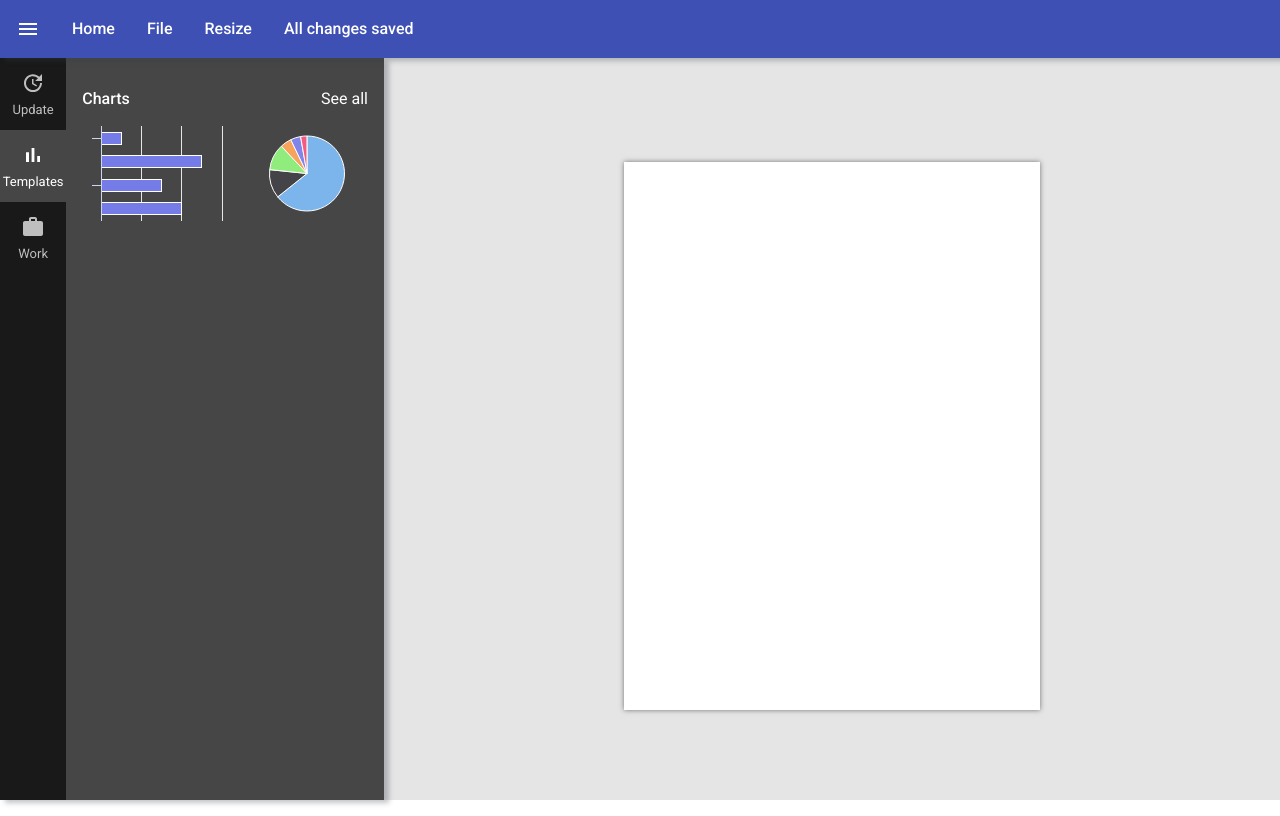
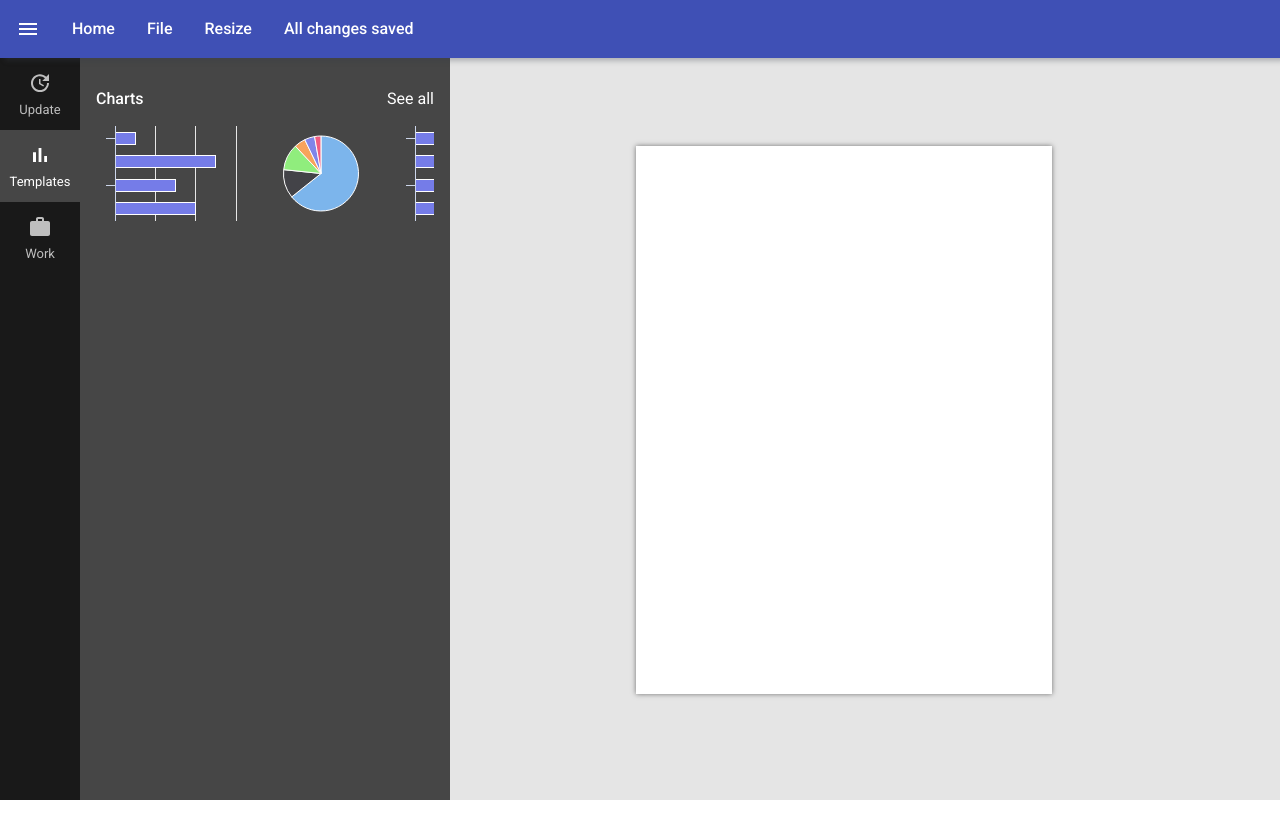
Before and after one commit to shadowhijackers/react-js-dashboard, a React (Create React App) app: page / in a window 1280 px wide. Built offline with nearby package versions, Linux system fonts and the light colour scheme.

Commit message:
Added Sidenav actions

```diff
--- a/src/components/A4-sheet/A4-sheet.scss
+++ b/src/components/A4-sheet/A4-sheet.scss
@@ -1,7 +1,6 @@
 .A4Sheet{
 
   $this: &;
-  margin: 16px;
   display: flex;
   align-items: center;
   height: 100%;
--- a/src/components/Header/Header.js
+++ b/src/components/Header/Header.js
@@ -7,6 +7,33 @@ class Header extends React.Component {
 	constructor(props) {
 		super(props);
 		this.navigations = this._getNavigations();
+	}
+
+	render() {
+
+		const navigationElements = this.navigations.map((nav, i)=>{
+			return <li key={i}>{nav.name}</li>
+		});
+
+		return (
+			<header className="Header u-shadow">
+				<div className="Header__wrapper">
+
+					<section className="Header-left-menu">
+						<i
+							className="Header-left-menu__icon icon icon-menu"
+							onClick={this.props.toggleMenuCallBack}
+						/>
+						<nav>
+							<ul className="Header-left-menu__list">
+								{navigationElements}
+							</ul>
+						</nav>
+					</section>
+
+				</div>
+			</header>
+		);
 	}
 
 	_getNavigations(){
@@ -29,29 +56,7 @@ class Header extends React.Component {
 			}
 		]
 	}
-	render() {
 
-		const navigationElements = this.navigations.map((nav, i)=>{
-			return <li key={i}>{nav.name}</li>
-		});
-
-		return (
-			<header className="Header u-shadow">
-				<div className="Header__wrapper">
-
-					<section className="Header-left-menu">
-						<i className="Header-left-menu__icon icon icon-menu"/>
-						<nav>
-							<ul className="Header-left-menu__list">
-								{navigationElements}
-							</ul>
-						</nav>
-					</section>
-
-				</div>
-			</header>
-		);
-	}
 }
 
 export default Header;
--- a/src/components/Sidenav/Sidenav.js
+++ b/src/components/Sidenav/Sidenav.js
@@ -8,6 +8,7 @@ class Sidenav extends React.Component {
 
 	constructor(props) {
 		super(props);
+		console.log(this.props.toggleSideNavBody);
 		this.state = {
 			charts: this._getChartData()
 		}
@@ -43,11 +44,12 @@ class Sidenav extends React.Component {
 						</ul>
 					</section>
 
+					{this.props.toggleSideNavBody &&
 					<section className="Sidenav-body">
 
 						<article className="Sidenav-body-item">
 							<div className="Sidenav-body-item__header">
-								<h4 className="u-no-margin">Charts</h4>
+								<h4 className="u-no-margin">Charts </h4>
 								<span>See all</span>
 							</div>
 							<div className="Sidenav-body-item__body">
@@ -83,6 +85,7 @@ class Sidenav extends React.Component {
 						</article>
 
 					</section>
+					}
 
 				</div>
 			</section>
--- a/src/components/Sidenav/Sidenav.scss
+++ b/src/components/Sidenav/Sidenav.scss
@@ -19,7 +19,8 @@
     color: var(--primary-contrastText);
     position: relative;
     font-size: 13px;
-    width: 80px;
+    min-width: 80px;
+    box-sizing: border-box;
 
     &__container {
       display: flex;
@@ -63,7 +64,7 @@
   &-body {
 
     background: $light-background;
-    width: 100%;
+    min-width: 370px;
     color: var(--primary-contrastText);
     overflow-y: auto;
     position: relative;
--- a/src/components/charts/Pie-Chart/Pie-chart.js
+++ b/src/components/charts/Pie-Chart/Pie-chart.js
@@ -9,18 +9,6 @@ class PieChart extends React.Component {
 		this.chartComponent = React.createRef();
 		this.state = {
 			config: this.props.config
-		}
-	}
-
-	_getConfig() {
-		return {
-			chart: {
-				type: "pie"
-			},
-			title: {
-				text: ''
-			},
-			...this.state.config
 		}
 	}
 
@@ -45,6 +33,19 @@ class PieChart extends React.Component {
 		)
 	}
 
+
+	_getConfig() {
+		return {
+			chart: {
+				type: "pie"
+			},
+			title: {
+				text: ''
+			},
+			...this.state.config
+		}
+	}
+
 }
 
 export default PieChart;
--- a/src/pages/Dashboard/Dashboard.js
+++ b/src/pages/Dashboard/Dashboard.js
@@ -7,15 +7,30 @@ import A4Sheet from "../../components/A4-sheet/A4-sheet";
 
 class Dashboard extends React.Component{
 
+	constructor(props) {
+		super(props);
+		this.state = {
+			isMenuOpened: true
+		}
+	}
+
+	toggleMenu = (ev)=>{
+		this.setState({
+			...this.state,
+			isMenuOpened: !this.state.isMenuOpened
+		});
+		console.log('Menu state', this.state.isMenuOpened);
+	};
+
 	render() {
 		return (
 			<div className="Dashboard">
 				<div>
-					<Header />
+					<Header toggleMenuCallBack={this.toggleMenu} />
 				</div>
 				<div className="Dashboard-body">
 					<section className="Dashboard-body__side-nav">
-						<Sidenav />
+						<Sidenav toggleSideNavBody={this.state.isMenuOpened} />
 					</section>
 					<main className="Dashboard-body__content">
 						<A4Sheet />
--- a/src/pages/Dashboard/Dashboard.scss
+++ b/src/pages/Dashboard/Dashboard.scss
@@ -2,7 +2,9 @@
 
   position: relative;
 
+
   &-body{
+
     position: absolute;
     top: 58px;
     left: 0;
@@ -11,12 +13,12 @@
     display: flex;
 
     &__side-nav{
-      width: 30%;
+      min-width: 80px;
       height: 100%;
     }
 
     &__content{
-      width: (100% - 25%);
+      width: calc(100% - 80px);
       height: calc(100vh - 58px);
       background: rgba(0,0,0, .1);
     }
```
